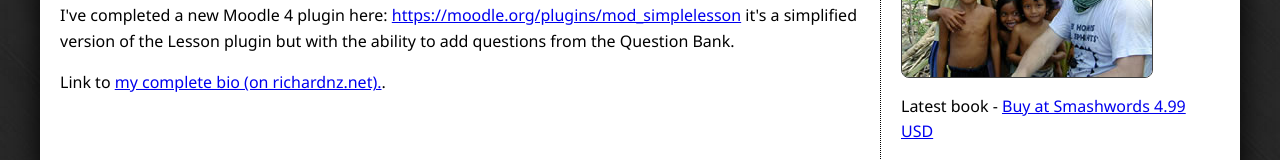
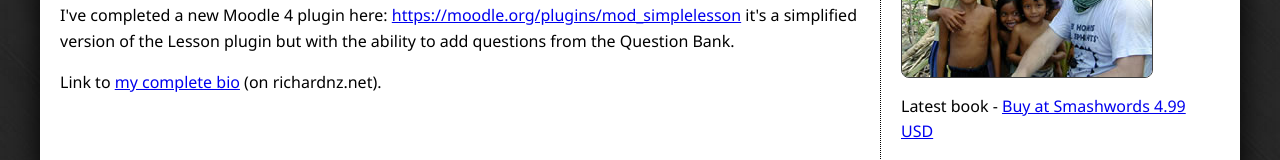
Before and after one commit to richardjonesnz/ib-computing.com, a plain HTML site: page index.html in a window 1280 px wide. Shown: the part 372-532 px from the top of the page. Drawn offline with Linux system fonts and the light colour scheme; a script that the page names is missing; a web font is replaced by a local one.

Commit message:
corrected link to bio

```diff
--- a/index.html
+++ b/index.html
@@ -35,7 +35,7 @@
           <a href="https://moodle.org/plugins/mod_simplelesson">https://moodle.org/plugins/mod_simplelesson</a>
              it's a simplified version of the Lesson plugin but with the ability to add questions from the Question Bank.</p>
 
-        <p>Link to <a href="https://richardnz.net/bio.html" title="Detailed Bio">my complete bio (on richardnz.net).</a>.</p>
+        <p>Link to <a href="https://richardnz.net/bio.html" title="Detailed Bio">my complete bio</a> (on richardnz.net).</p>
       </div>
     </div>
     <div class="affinity-column percent30">
```
